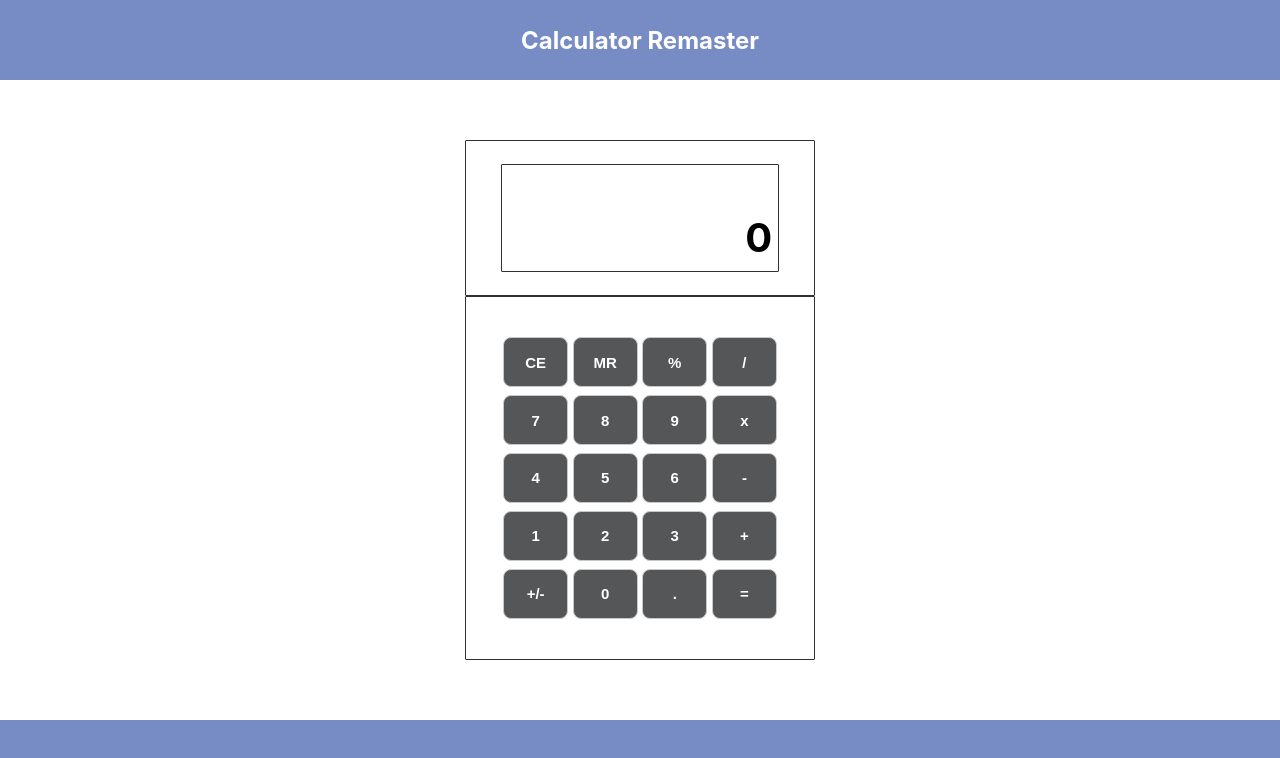
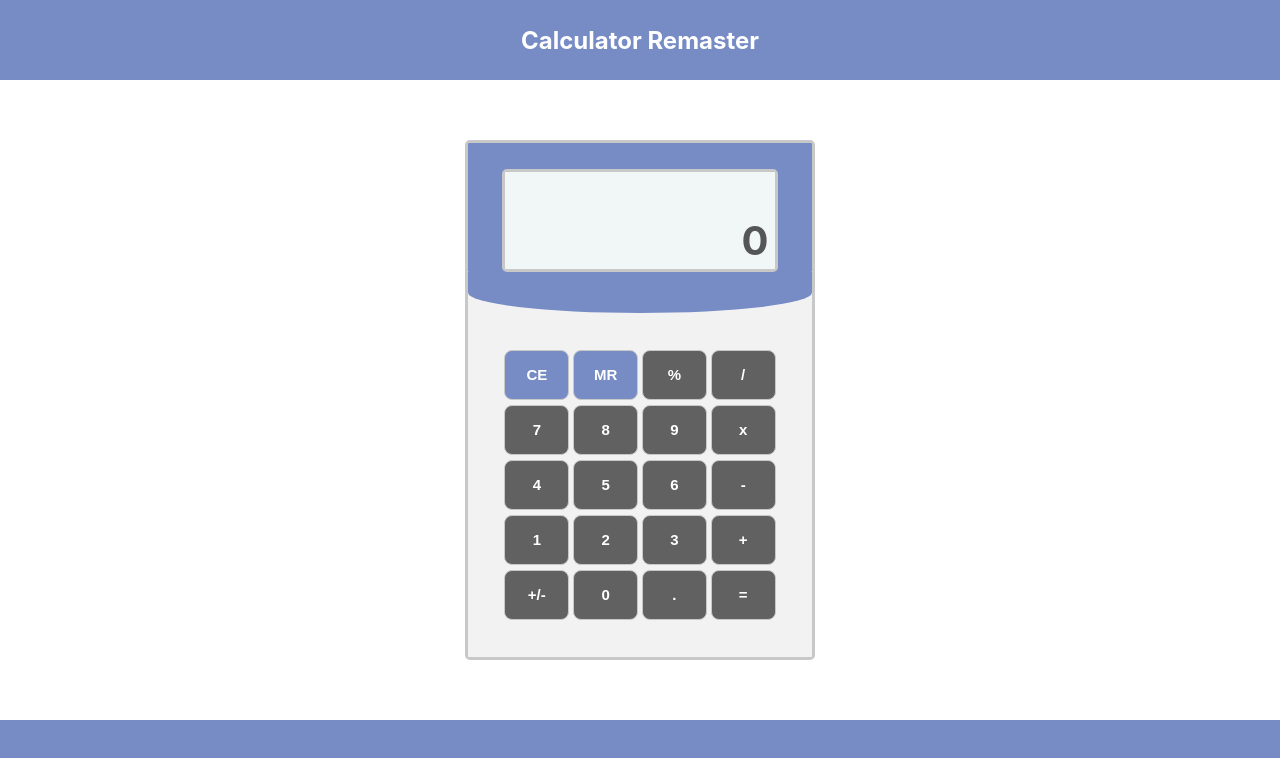
Before and after one commit to mcar100/calculator_remaster, a React (Create React App) app: page / in a window 1280 px wide. Shown: the top 758 px of the page. Built offline with nearby package versions, Linux system fonts and the light colour scheme.

Commit message:
Design: 계산기 디자인 추가

```diff
--- a/src/pages/Calculator.jsx
+++ b/src/pages/Calculator.jsx
@@ -69,6 +69,7 @@ function Calculator() {
   return (
     <div className="calculator-container">
       <CalculatorHead input={input} error={error} subInput={subInput} />
+      <div className="output-bottom"></div>
       <CalculatorBody
         setFormula={setFormula}
         isError={error.state}
--- a/src/styles/css/main.css
+++ b/src/styles/css/main.css
@@ -142,7 +142,7 @@ body {
 button {
   width: 65px;
   height: 50px;
-  background-color: #555658;
+  background-color: #616161;
   border: 1px solid #c8c8c8;
   border-radius: 8px;
   font-size: 15px;
@@ -158,11 +158,27 @@ button:hover {
 .calculator-container {
   width: 350px;
   height: 520px;
-  background-color: #fff;
+  background-color: #f2f2f2;
+  border: 3px solid #c8c8c8;
+  border-radius: 5px;
 }
 .calculator-container .calculator-head {
   width: 100%;
-  height: 30%;
+  height: 25%;
+  background-color: #778cc5;
+  border: 1px solid #303030;
+  border-radius: 1px;
+  display: flex;
+  flex-direction: column;
+  justify-content: flex-end;
+  align-items: center;
+  gap: 0px;
+  border: 0 solid #303030;
+  border-radius: 1px;
+}
+.calculator-container .calculator-head .screen-container {
+  width: 80%;
+  height: 80%;
   background-color: #fff;
   border: 1px solid #303030;
   border-radius: 1px;
@@ -171,23 +187,13 @@ button:hover {
   justify-content: center;
   align-items: center;
   gap: 0px;
-}
-.calculator-container .calculator-head .screen-container {
-  width: 80%;
-  height: 70%;
-  background-color: #fff;
-  border: 1px solid #303030;
-  border-radius: 1px;
-  display: flex;
-  flex-direction: column;
-  justify-content: center;
-  align-items: center;
-  gap: 0px;
+  border: 3px solid #c8c8c8;
+  border-radius: 5px;
 }
 .calculator-container .calculator-head .screen-container .screen--sub {
   width: 100%;
   height: 40%;
-  background-color: #fff;
+  background-color: #f1f6f7;
   font-size: 20px;
   font-weight: normal;
   color: #616161;
@@ -202,23 +208,30 @@ button:hover {
 .calculator-container .calculator-head .screen-container .screen--main {
   width: 100%;
   height: 60%;
-  background-color: #fff;
+  background-color: #f1f6f7;
   font-size: 40px;
   font-weight: bold;
-  color: #000;
+  color: #555658;
 }
 .calculator-container .calculator-head .screen-container .screen--main.screen--small {
   font-size: 26px;
-  font-weight: bold;
-  color: #000;
   line-height: 95%;
   word-break: break-all;
 }
+.calculator-container .output-bottom {
+  width: 100%;
+  height: 8%;
+  background-color: #778cc5;
+  border-top-left-radius: 0px;
+  border-top-right-radius: 0px;
+  border-bottom-left-radius: 100%;
+  border-bottom-right-radius: 100%;
+}
 .calculator-container .calculator-body {
   width: 100%;
-  height: 70%;
-  background-color: #fff;
-  border: 1px solid #303030;
+  height: 67%;
+  background-color: #f2f2f2;
+  border: 0 solid #303030;
   border-radius: 1px;
   display: flex;
   flex-direction: row;
@@ -229,13 +242,19 @@ button:hover {
 .calculator-container .calculator-body .button-container {
   width: 80%;
   height: 80%;
-  background-color: #fff;
+  background-color: #f2f2f2;
   display: grid;
   grid-template-rows: 20% 20% 20% 20% 20%;
   grid-template-columns: 25% 25% 25% 25%;
   justify-content: center;
   align-items: center;
   gap: 0px;
+}
+.calculator-container .calculator-body .button-container > button:nth-child(1) {
+  background-color: #778cc5;
+}
+.calculator-container .calculator-body .button-container > button:nth-child(2) {
+  background-color: #778cc5;
 }
 
 .body-container {
--- a/src/styles/scss/abstracts/_variables.scss
+++ b/src/styles/scss/abstracts/_variables.scss
@@ -6,9 +6,11 @@ $grey: #616161;
 /* theme  */
 $background: #778cc5;
 $basic: #fff;
+$body: #f2f2f2;
 $reverse: #303030;
 $metal: #c8c8c8;
 $dark: #555658;
+$screen: #f1f6f7;
 
 /* situation  */
 $error: #d32f2f;
--- a/src/styles/scss/components/_components.scss
+++ b/src/styles/scss/components/_components.scss
@@ -9,7 +9,7 @@
 
 /* button */
 button {
-  @include mix.box-style(65px, 50px, c.$dark);
+  @include mix.box-style(65px, 50px, c.$grey);
   @include mix.border($w: 1px, $r: 8px, $c: c.$metal);
   @include mix.font-style(15px, $fc: c.$white);
   @include mix.grid-self();
--- a/src/styles/scss/layouts/_calculator.scss
+++ b/src/styles/scss/layouts/_calculator.scss
@@ -2,14 +2,16 @@
 @use "../abstracts/mixins" as mix;
 
 .calculator-container {
-  @include mix.box-style(350px, 520px);
-
+  @include mix.box-style(350px, 520px, c.$body);
+  @include mix.border(3px, solid, c.$metal, 5px);
   .calculator-head {
-    @include mix.flex-container(100%, 30%);
+    @include mix.flex-container(100%, 25%, c.$background, $fjc: flex-end);
+    @include mix.border(0);
     .screen-container {
-      @include mix.flex-container(80%, 70%);
+      @include mix.flex-container(80%, 80%);
+      @include mix.border(3px, solid, c.$metal, 5px);
       .screen--sub {
-        @include mix.box-style(100%, 40%);
+        @include mix.box-style(100%, 40%, c.$screen);
         @include mix.font-style(20px, normal, c.$grey);
 
         &.screen--small {
@@ -19,29 +21,40 @@
         }
       }
       .screen--main {
-        @include mix.box-style(100%, 60%);
-        @include mix.font-style(40px);
+        @include mix.box-style(100%, 60%, c.$screen);
+        @include mix.font-style(40px, $fc: c.$dark);
 
         &.screen--small {
-          @include mix.font-style(26px);
+          font-size: 26px;
           line-height: 95%;
           word-break: break-all;
         }
       }
     }
   }
+  .output-bottom {
+    @include mix.box-style(100%, 8%, c.$background);
+    @include mix.border-radius(0px, 0px, 100%, 100%);
+  }
 
   .calculator-body {
-    @include mix.box-style(100%, 70%, c.$basic);
-    @include mix.border();
+    @include mix.box-style(100%, 67%, c.$body);
+    @include mix.border(0);
     @include mix.flexbox();
 
     .button-container {
-      @include mix.box-style(80%, 80%);
+      @include mix.box-style(80%, 80%, c.$body);
       @include mix.gridbox-area(
         $gtr: 20% 20% 20% 20% 20%,
         $gtc: 25% 25% 25% 25%
       );
+
+      & > button:nth-child(1) {
+        background-color: c.$background;
+      }
+      & > button:nth-child(2) {
+        background-color: c.$background;
+      }
     }
   }
 }
```
Also changed, not shown: src/styles/scss/abstracts/_mixins.scss (+10 -2 lines), 1 other file (tests, documents, lock files or other folders).
